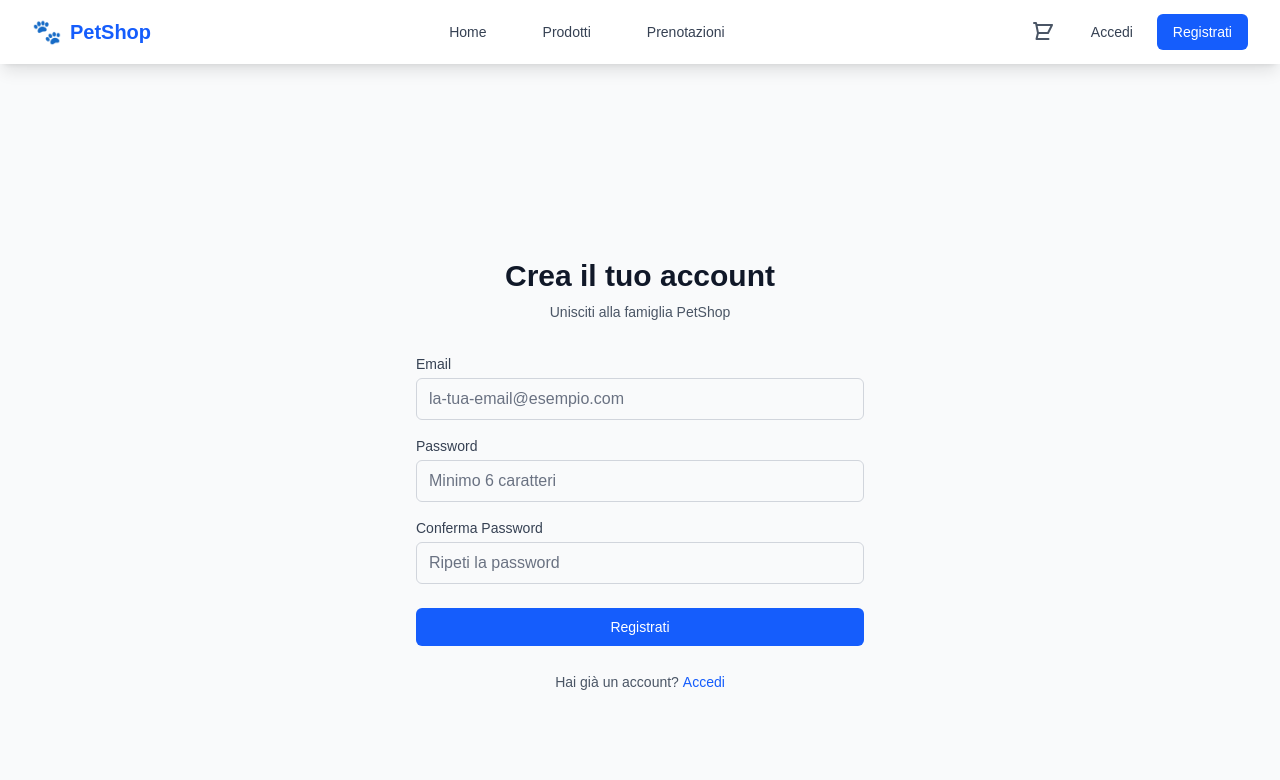
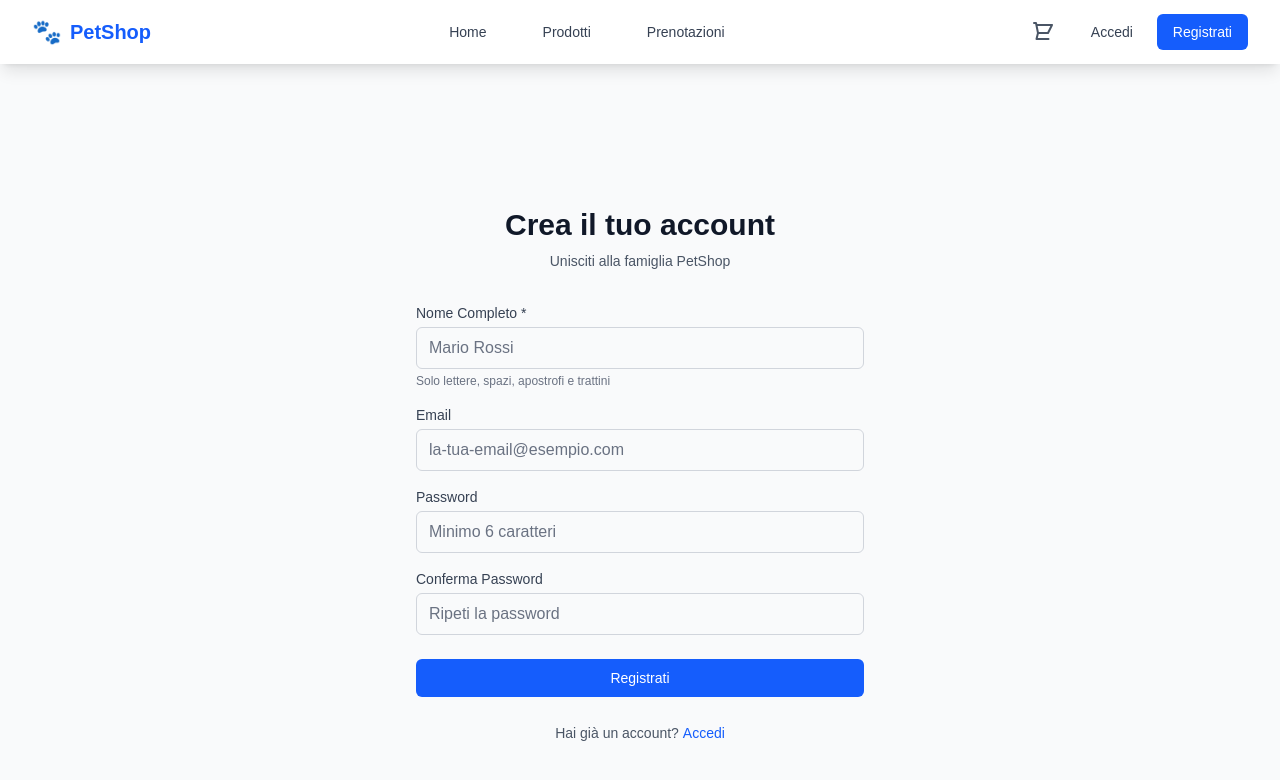
Before and after one commit to Purple-Rain-Hub/corso-next, a Next.js app: page /auth/signup in a window 1280 px wide. Shown: the top 780 px of the page. Built offline with nearby package versions, Linux system fonts and the light colour scheme; no server answers.

Commit message:
aggiunto nome obbligatorio agli account

```diff
--- a/app/auth/signup/page.tsx
+++ b/app/auth/signup/page.tsx
@@ -5,6 +5,7 @@ import { useAuth } from '@/lib/auth/context'
 import Link from 'next/link'
 
 export default function SignUpPage() {
+  const [fullName, setFullName] = useState('')
   const [email, setEmail] = useState('')
   const [password, setPassword] = useState('')
   const [confirmPassword, setConfirmPassword] = useState('')
@@ -17,6 +18,20 @@ export default function SignUpPage() {
     e.preventDefault()
     setLoading(true)
     setError('')
+
+    // Validazione nome
+    if (fullName.trim().length < 2) {
+      setError('Il nome deve essere di almeno 2 caratteri')
+      setLoading(false)
+      return
+    }
+
+    // Validazione caratteri nome (stessa regex del nameSchema)
+    if (!/^[a-zA-ZÀ-ÿ\s'-]+$/.test(fullName.trim())) {
+      setError('Il nome può contenere solo lettere, spazi, apostrofi e trattini')
+      setLoading(false)
+      return
+    }
 
     // Validazione password
     if (password !== confirmPassword) {
@@ -32,7 +47,7 @@ export default function SignUpPage() {
     }
 
     try {
-      await signUp(email, password)
+      await signUp(email, password, fullName.trim())
       setSuccess(true)
     } catch (error: any) {
       setError(error.message || 'Errore durante la registrazione')
@@ -84,6 +99,25 @@ export default function SignUpPage() {
           )}
 
           <div className="space-y-4">
+            <div>
+              <label htmlFor="fullName" className="block text-sm font-medium text-gray-700">
+                Nome Completo *
+              </label>
+              <input
+                id="fullName"
+                type="text"
+                required
+                value={fullName}
+                onChange={(e) => setFullName(e.target.value)}
+                className="mt-1 appearance-none relative block w-full px-3 py-2 border border-gray-300 placeholder-gray-500 text-gray-900 rounded-md focus:outline-none focus:ring-blue-500 focus:border-blue-500"
+                placeholder="Mario Rossi"
+                maxLength={50}
+              />
+              <p className="mt-1 text-xs text-gray-500">
+                Solo lettere, spazi, apostrofi e trattini
+              </p>
+            </div>
+
             <div>
               <label htmlFor="email" className="block text-sm font-medium text-gray-700">
                 Email
--- a/app/carrello/page.tsx
+++ b/app/carrello/page.tsx
@@ -21,7 +21,7 @@ export default function CarrelloPage() {
     setIsCheckingOut(true)
     try {
       const result = await checkout({
-        name: user?.user_metadata?.full_name || user?.email?.split('@')[0] || 'Cliente',
+        name: user?.user_metadata?.full_name || 'Cliente',
         email: user?.email || ''
       })
 
--- a/app/components/Navbar.tsx
+++ b/app/components/Navbar.tsx
@@ -120,7 +120,7 @@ export default function Navbar() {
               /* Utente autenticato */
               <div className="flex items-center space-x-3">
                 <span className="text-sm text-gray-700">
-                  Ciao, <span className="font-medium">{user.email?.split('@')[0]}</span>!
+                  Ciao, <span className="font-medium">{user?.user_metadata?.full_name || 'Cliente'}</span>!
                 </span>
                 <button
                   onClick={signOut}
@@ -257,7 +257,7 @@ export default function Navbar() {
                 ) : user ? (
                   <div className="px-3 py-2 space-y-2">
                     <div className="text-sm text-gray-700">
-                      Ciao, <span className="font-medium">{user.email?.split('@')[0]}</span>!
+                      Ciao, <span className="font-medium">{user?.user_metadata?.full_name || 'Cliente'}</span>!
                     </div>
                     <button
                       onClick={() => {
--- a/app/dashboard/page.tsx
+++ b/app/dashboard/page.tsx
@@ -52,6 +52,11 @@ export default function DashboardPage() {
 
               <div className="space-y-4">
                 <div>
+                  <span className="text-sm font-medium text-gray-500">Nome:</span>
+                  <p className="mt-1 text-sm text-gray-900">{user?.user_metadata?.full_name || 'Non specificato'}</p>
+                </div>
+
+                <div>
                   <span className="text-sm font-medium text-gray-500">Email:</span>
                   <p className="mt-1 text-sm text-gray-900">{user?.email}</p>
                 </div>
--- a/lib/auth/context.tsx
+++ b/lib/auth/context.tsx
@@ -7,7 +7,7 @@ import { createClient } from '@/lib/supabase/client'
 interface AuthContextType {
   user: User | null
   loading: boolean
-  signUp: (email: string, password: string) => Promise<void>
+  signUp: (email: string, password: string, fullName: string) => Promise<void>
   signIn: (email: string, password: string) => Promise<void>
   signOut: () => Promise<void>
   resetPassword: (email: string) => Promise<void>
@@ -41,12 +41,15 @@ export function AuthProvider({ children }: { children: React.ReactNode }) {
     return () => subscription.unsubscribe()
   }, [supabase.auth])
 
-  const signUp = async (email: string, password: string) => {
+  const signUp = async (email: string, password: string, fullName: string) => {
     const { error } = await supabase.auth.signUp({
       email,
       password,
       options: {
-        emailRedirectTo: `${process.env.NEXT_PUBLIC_SITE_URL || 'http://localhost:3000'}/auth/callback`
+        emailRedirectTo: `${process.env.NEXT_PUBLIC_SITE_URL || 'http://localhost:3000'}/auth/callback`,
+        data: {
+          full_name: fullName
+        }
       }
     })
     if (error) throw error
```
